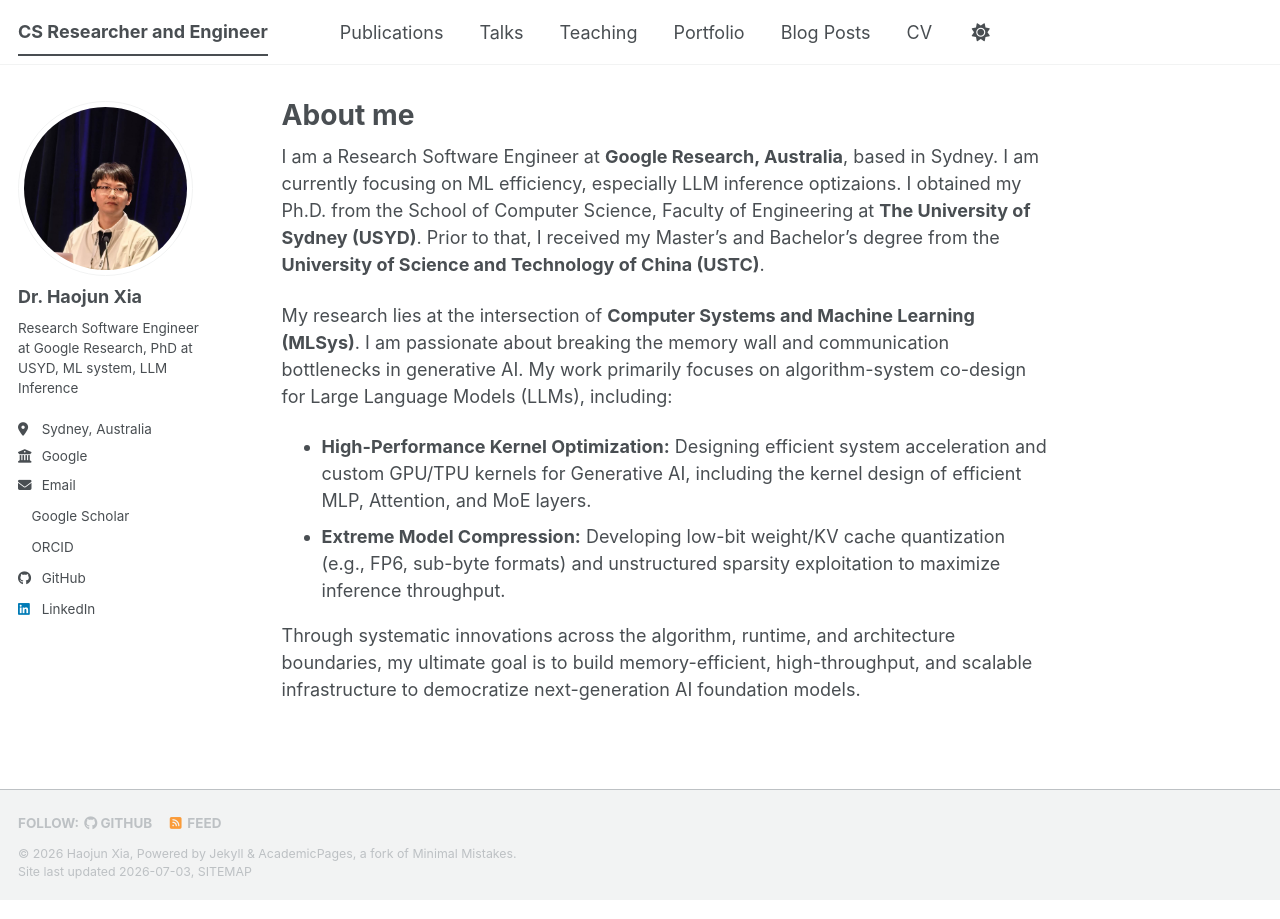
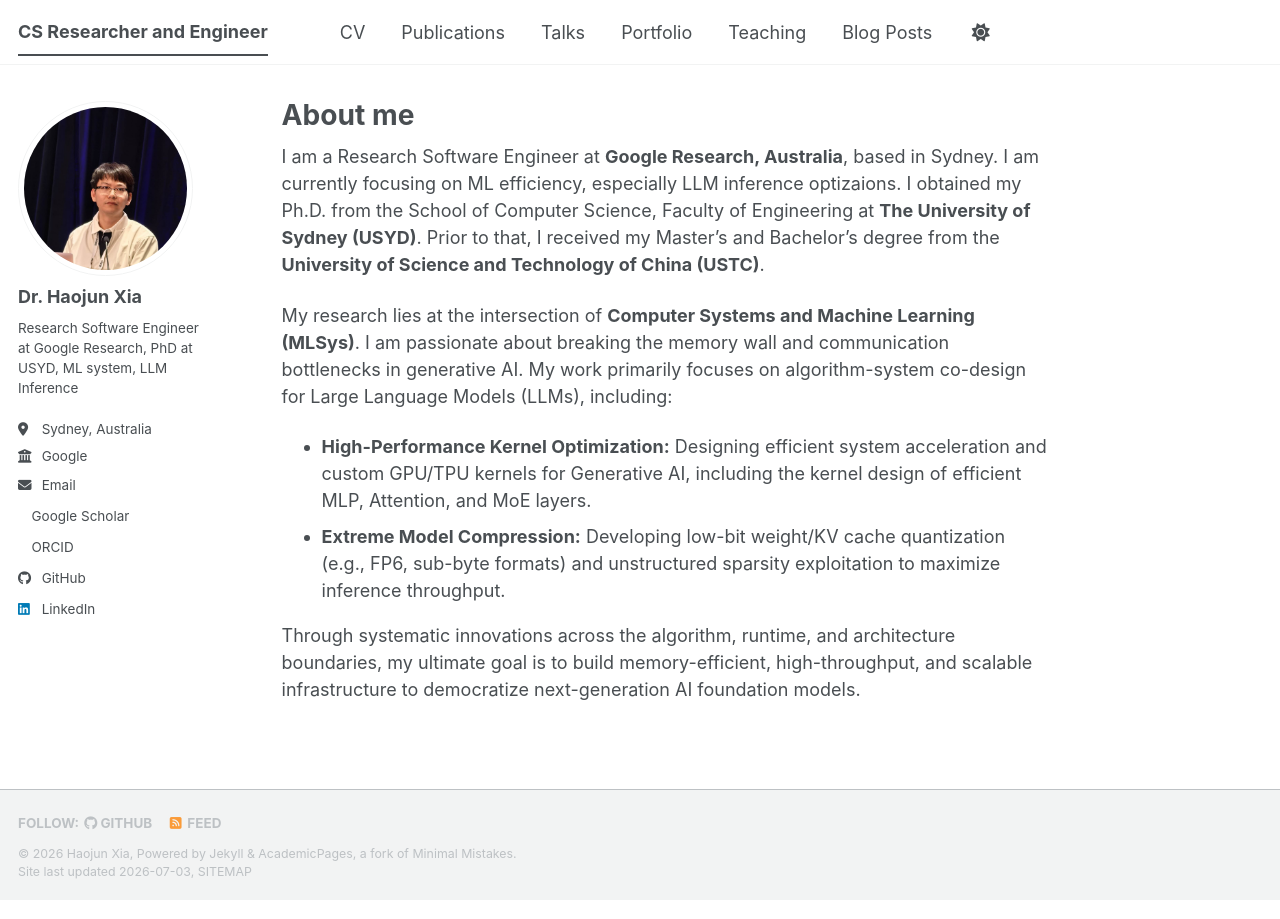
Before and after one commit to Summer-Summer/Summer-Summer.github.io, a Jekyll site: the page built from _pages/about.md, in a window 1280 px wide. Built offline with Jekyll 4.4.1, drawn with Linux system fonts in a browser that asks for light colours; a style sheet for code colours, icons or effects is not loaded.

```diff
--- a/_data/navigation.yml
+++ b/_data/navigation.yml
@@ -8,23 +8,23 @@
 #      Markdown formatted page while the second is generated using JSON.
 
 main:
+  - title: "CV"
+    url: /cv/
+
   - title: "Publications"
     url: /publications/
 
   - title: "Talks"
     url: /talks/
 
+  - title: "Portfolio"
+    url: /portfolio/
+
   - title: "Teaching"
     url: /teaching/
-
-  - title: "Portfolio"
-    url: /portfolio/
 
   - title: "Blog Posts"
     url: /year-archive/
 
-  - title: "CV"
-    url: /cv/
-
   # - title: "CV"
   #   url: /cv-json/
```
